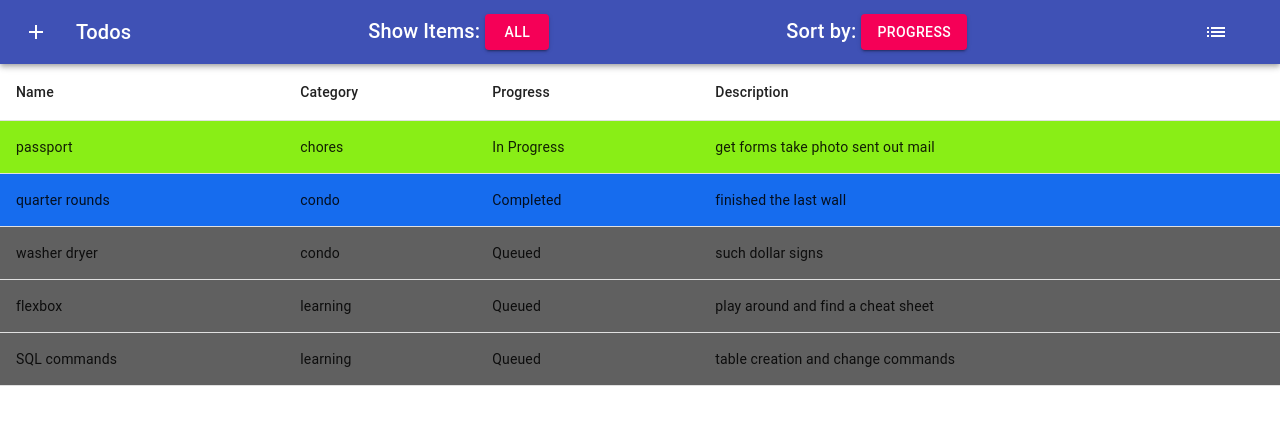
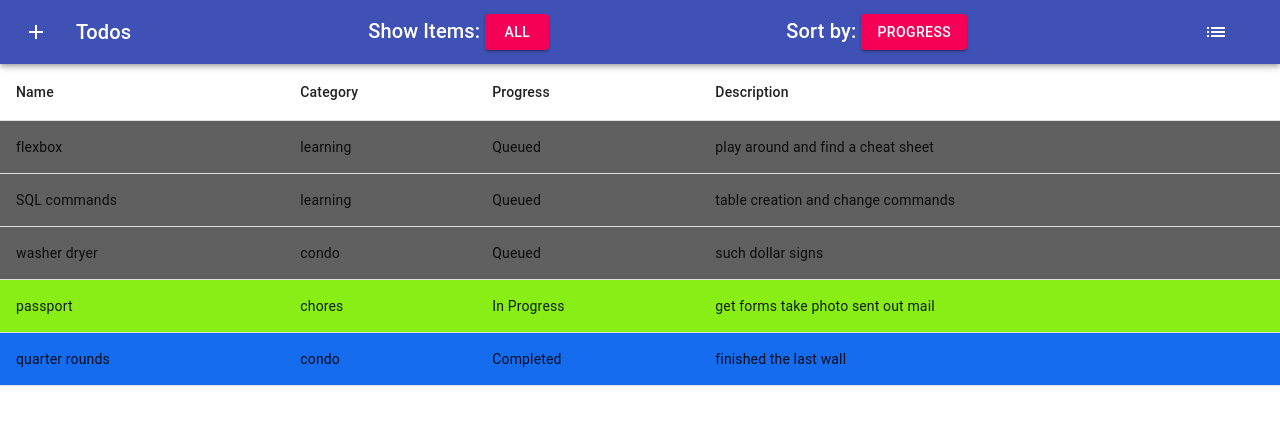
Before and after one commit to hanxu27/todos-web, a React (Create React App) app: page / in a window 1280 px wide. Shown: the top 424 px of the page. Built offline with nearby package versions, Linux system fonts and the light colour scheme.

Commit message:
fixed props sortTerm

```diff
--- a/src/components/AppBar.js
+++ b/src/components/AppBar.js
@@ -25,7 +25,6 @@ const sortArray = [];
 
 const NavBar = props => {
   const classes = useStyles();
-  console.log(props);
   return (
     <AppBar position="static">
       <Toolbar>
--- a/src/components/DataTable.js
+++ b/src/components/DataTable.js
@@ -36,7 +36,7 @@ const useStyles = makeStyles({
 const DataTable = props => {
   const classes = useStyles();
   const sortTable = arr => {
-    switch (props.sortItem) {
+    switch (props.sortTerm) {
       case "progress":
         return arr.sort(function(a, b) {
           return a.progress - b.progress;
```
